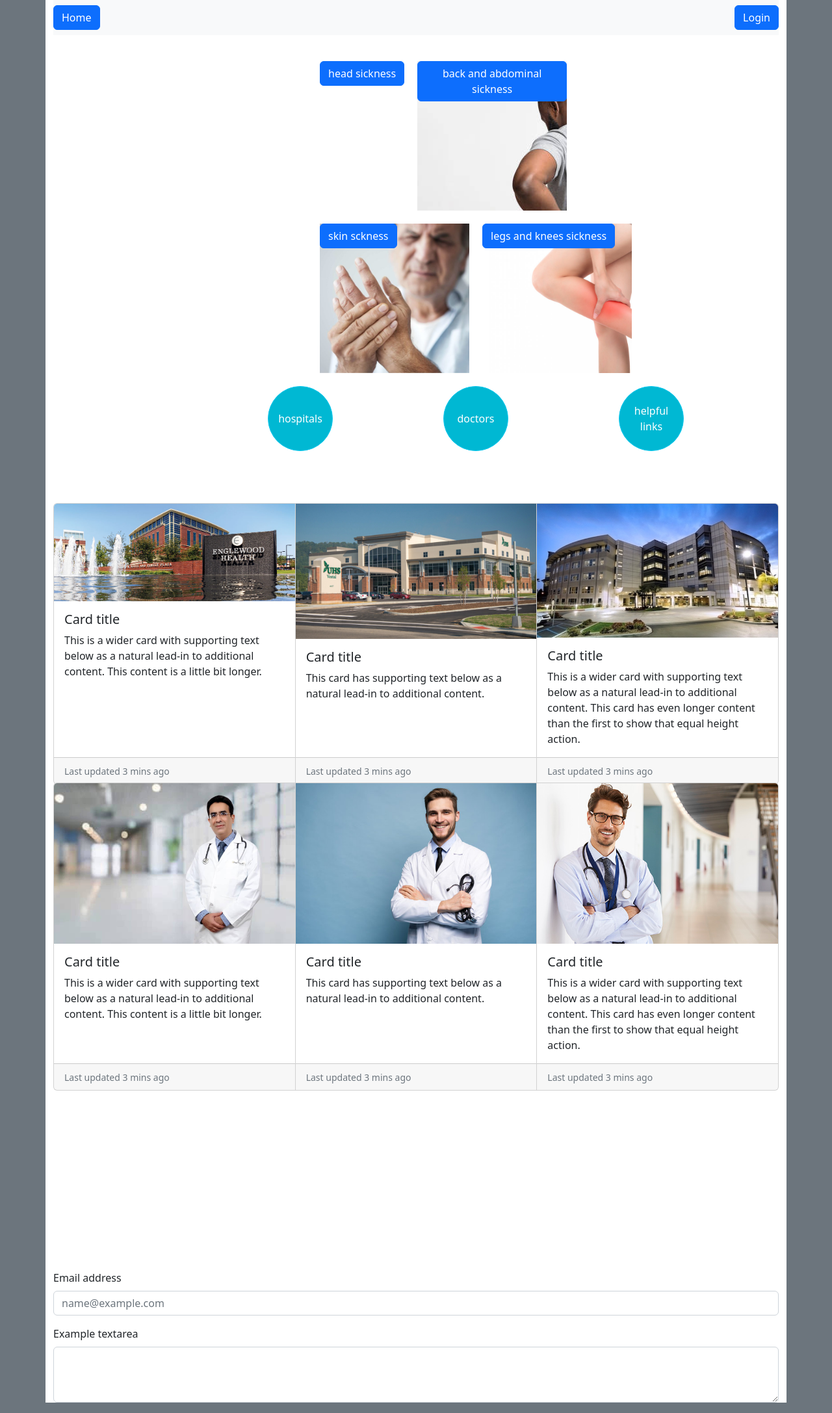
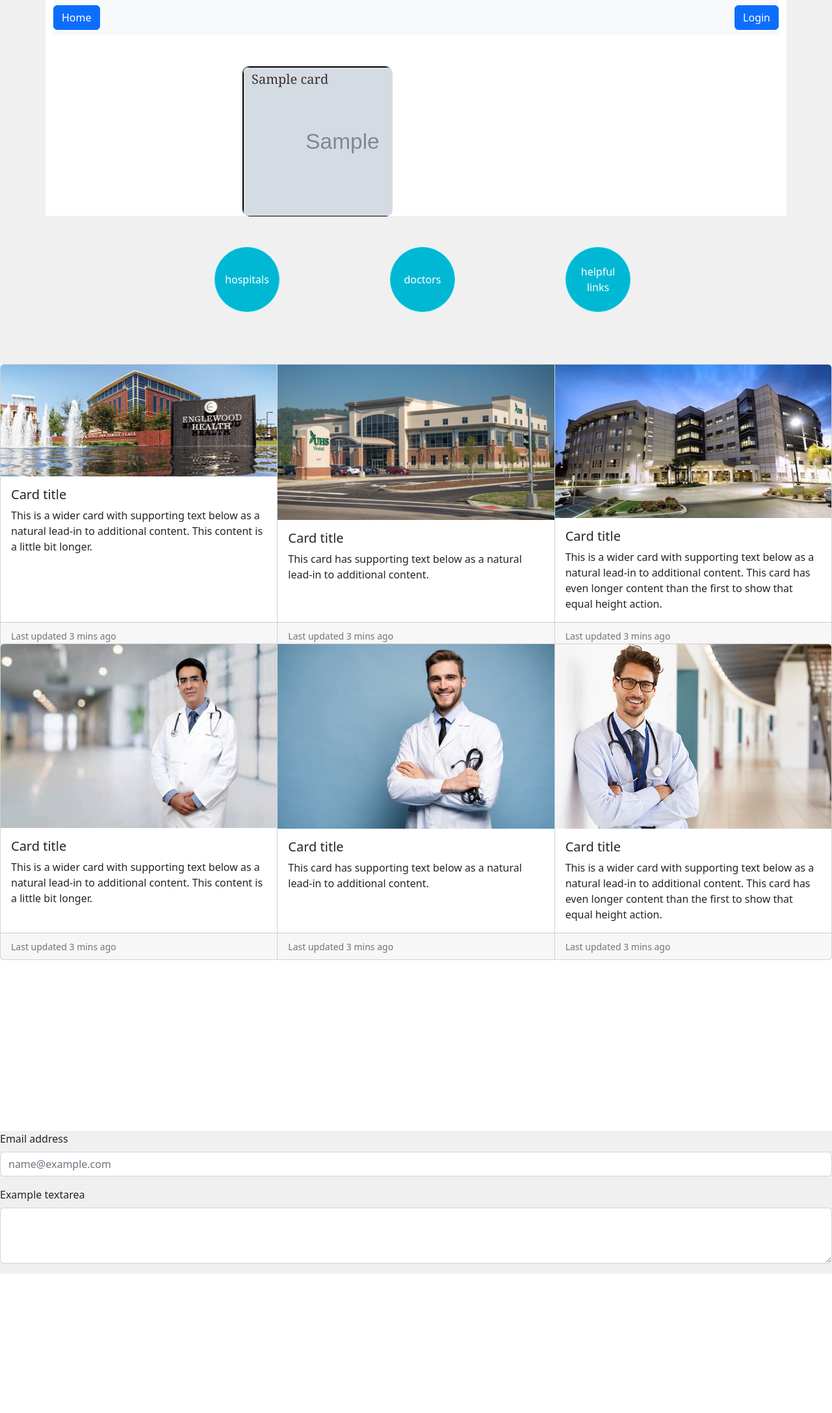
Before and after one commit to medicallo/medicallo_mvp_project, a Flask app: template flask_app/templates/landing_page.html in a window 1280 px wide. Shown: the whole page at 65% size. After the commit the page ends 1960 px from the top, so only its background shows below. Run offline with Flask 2, Linux system fonts and the light colour scheme; the template is opened without the code that fills it: most values are stand-ins (such as "Sample title", 1, 10 or a date in 2020); grey boxes marked "Sample" are stand-in pictures.

Commit message:
modifying the home landing

```diff
--- a/flask_app/controllers/landing_page.py
+++ b/flask_app/controllers/landing_page.py
@@ -7,8 +7,12 @@ from flask_app.models.disease import Disease
 from flask_app.models.doctor import Doctor
 
 @app.route('/home')
-def home():
+def dashboard():
+    if 'user_id' not in session:
+        return redirect('/logout')
     return render_template('home_landing.html',cards=Card.get_all_card())
+
+
 
 @app.route('/diagnostic/<int:id>')
 def diagnostic(id):
--- a/flask_app/templates/home_landing.html
+++ b/flask_app/templates/home_landing.html
@@ -4,7 +4,7 @@
     <meta charset="UTF-8">
     <meta http-equiv="X-UA-Compatible" content="IE=edge">
     <meta name="viewport" content="width=device-width, initial-scale=1.0">
-    <title>Document</title>
+    <title>Home</title>
     <link href="https://cdn.jsdelivr.net/npm/bootstrap@5.2.2/dist/css/bootstrap.min.css" rel="stylesheet" integrity="sha384-Zenh87qX5JnK2Jl0vWa8Ck2rdkQ2Bzep5IDxbcnCeuOxjzrPF/et3URy9Bv1WTRi" crossorigin="anonymous">
     <link rel="stylesheet" type="text/css" href="{{ url_for('static', filename='css/home1.css') }}">
 
--- a/flask_app/templates/landing_page.html
+++ b/flask_app/templates/landing_page.html
@@ -10,7 +10,7 @@
 
 
 </head>
-<body class="bg-secondary bg-opacity-20">
+<body class="bg-secondary bg-opacity-10">
     <div class="container backgroud-color theall">
         <nav class="navbar navbar-light bg-light d-flex justify-content-between">
 
@@ -18,30 +18,16 @@
     <a class="btn btn-primary"  href="">Login</a>
 
         </nav>
-        <div class="block1">
-            <div class="category1">
-                <a class="btn btn-primary"  href="/login">head sickness</a>
+        <div class="container w-50 d-flex flex-wrap justify-content-between my-5 gap-5">
+          {% for card in cards %}
+            <div class="category">
+                <a class="btn  tr"  href="/login" style="background-image:url({{url_for('static', filename='images/'+ card.photo)}});background-size:cover;background-repeat:no-repeat"><h1 class="titre"> {{card.name}}</h1></a>
+            </div>
+            {% endfor %}
 
 
+        </div>
 
-            </div>
-            <div class="category2">
-                <a class="btn btn-primary"  href="/login">back and abdominal sickness</a>
-
-
-
-            </div>
-
-        </div>
-        <div class="block2">
-            <div class="category3">
-            <a class="btn btn-primary"  href="/login">skin sckness</a>
-            </div>
-            <div class="category4">
-                <a class="btn btn-primary"  href="/login">legs and knees sickness</a>
-
-
-            </div>
 
         </div>
         <div class="options">
```
Also changed, not shown: flask_app/controllers/users.py (+4 -11 lines).
